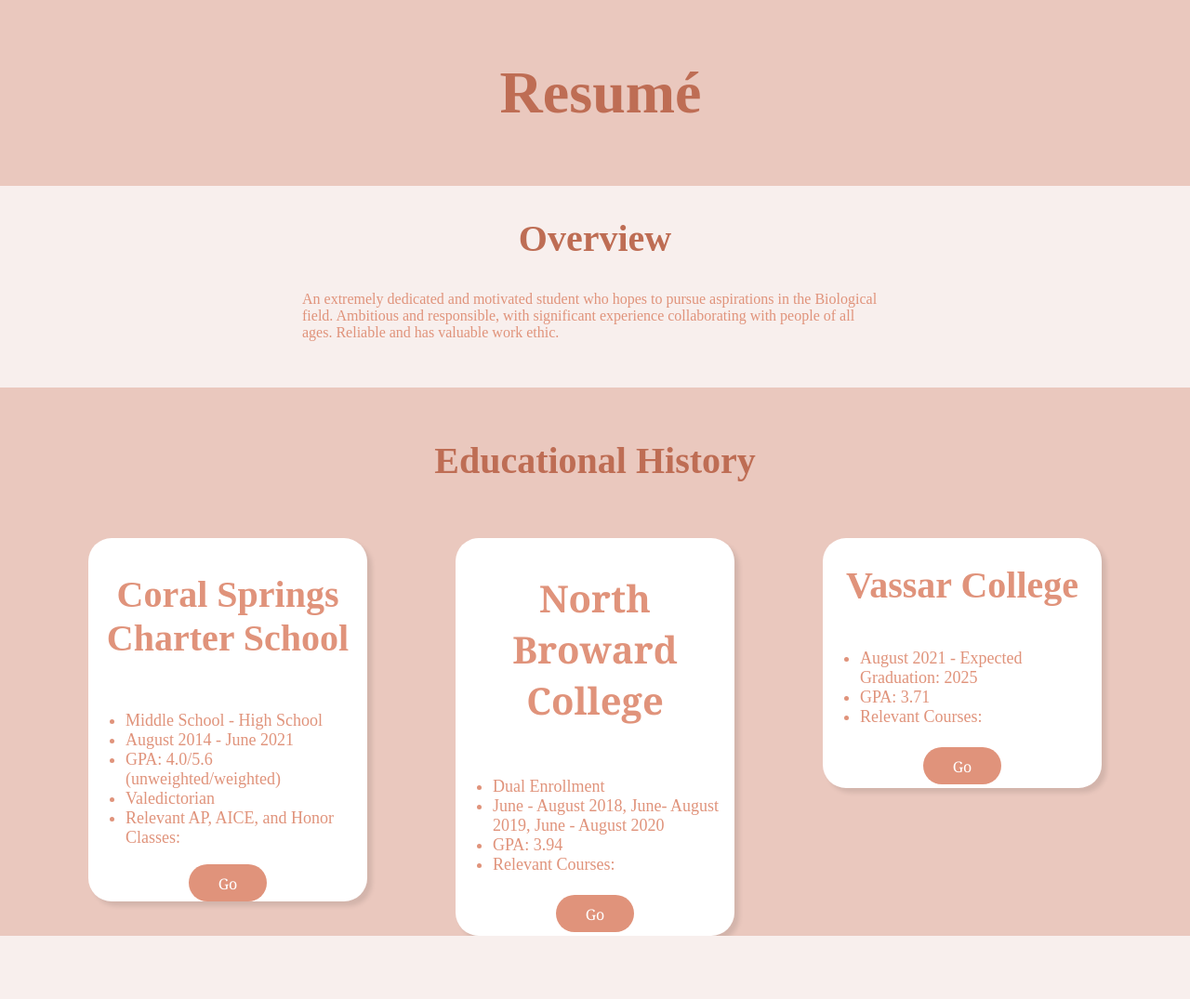
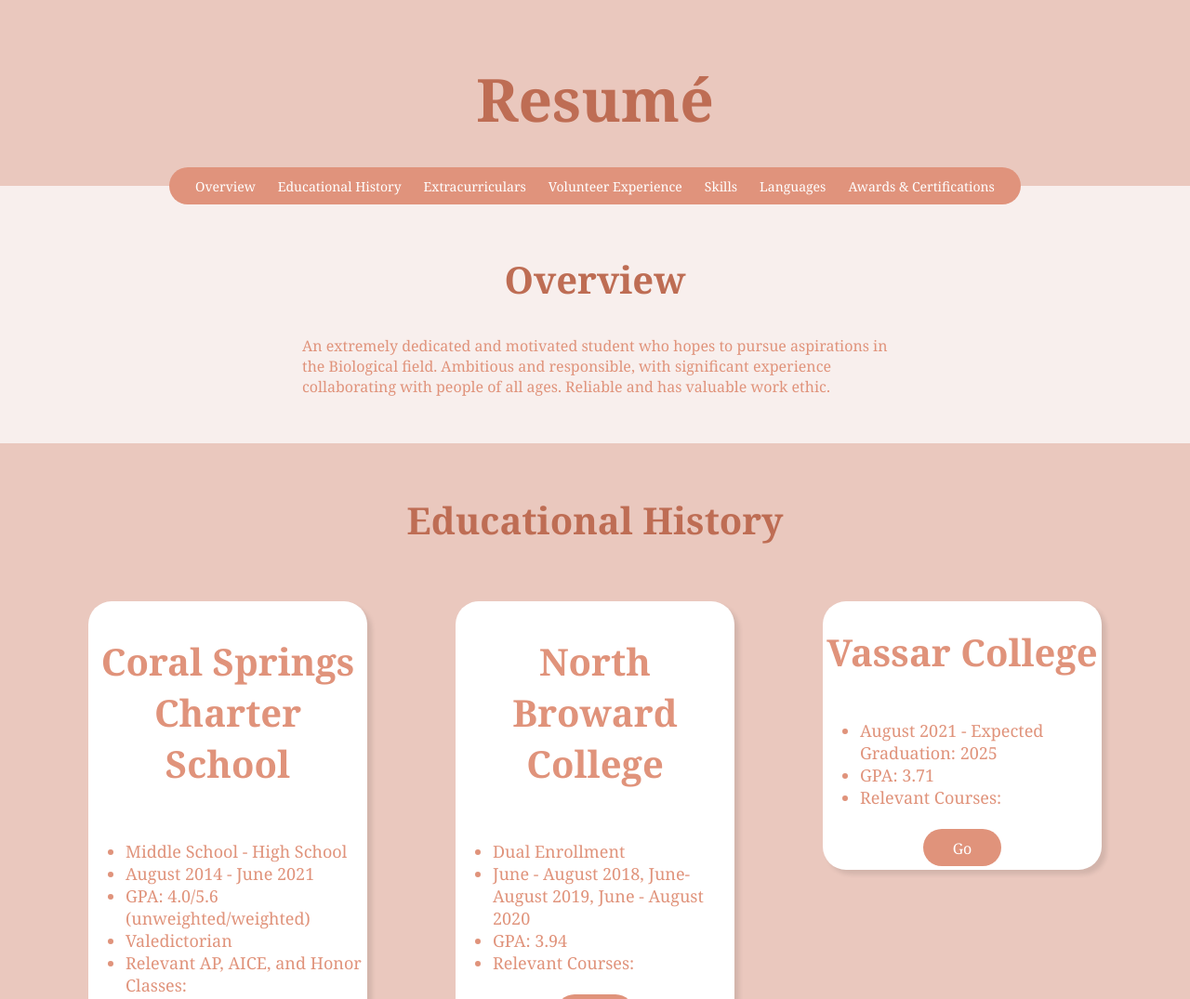
Before and after one commit to justinlee0777/ecommerce-site, a website: page resume/index.html in a window 1280 px wide. Shown: the top 1075 px of the page at 93% size. Before the commit the page ends 1007 px from the top, so only its background shows below. Drawn offline with Linux system fonts and the light colour scheme.

Commit message:
Add navigation bar to resume page

```diff
--- a/resume/index.css
+++ b/resume/index.css
@@ -1,9 +1,9 @@
 html {
-    font-family: "Times New Roman";
+    font-family: Georgia;
 }
 
 body {
-    background-color: rgb(248,239,237);
+    background-color: rgb(248, 239, 237);
     margin: 0px;
 }
 
@@ -11,18 +11,20 @@
     position: relative;
     text-align: center;
 }
+
 .rectangle {
     width: 0;
     height: 0;
     border-style: solid;
     border-width: 200px 50vw 0 50vw;
-    border-color: rgb(234,200,190);
+    border-color: rgb(234, 200, 190);
 }
 
 .resume {
     position: absolute;
     top: 20px;
-    left: 42vw;
+    left: 50%;
+    transform: translateX(-50%);
     color: rgb(190, 109, 84);
     font-size: 64px;
     text-align: center;
@@ -35,7 +37,7 @@
 }
 
 .container2 {
-    background-color: rgb(234,200,190);
+    background-color: rgb(234, 200, 190);
     display: flex;
     flex-direction: column;
     align-items: center;
@@ -64,7 +66,7 @@
 }
 
 .container3 {
-    position:  relative;
+    position: relative;
 }
 
 .coralsprings {
@@ -98,12 +100,14 @@
 
 .relevant-ap-aice-and-honors-classes:hover {
     color: white;
-    background-color: rgb(248,239,237);
+    background-color: rgb(248, 239, 237);
     opacity: 1;
 }
 
-.curvedrectangle,.curvedrectangle2,.curvedrectangle3 {
-    display:  flex;
+.curvedrectangle,
+.curvedrectangle2,
+.curvedrectangle3 {
+    display: flex;
     flex-direction: column;
     align-items: center;
     width: 300px;
@@ -151,7 +155,7 @@
 
 .relevant-dual-enrollment-classes:hover {
     color: white;
-    background-color: rgb(248,239,237);
+    background-color: rgb(248, 239, 237);
     opacity: 1;
 }
 
@@ -186,8 +190,32 @@
 
 .relevant-vassar-classes:hover {
     color: white;
-    background-color: rgb(248,239,237);
+    background-color: rgb(248, 239, 237);
     opacity: 1;
 }
 
-margin-right
+.navigation-bar {
+    background-color: rgb(224, 147, 124);
+    border-radius: 20px;
+    display: inline-flex;
+    height: 40px;
+    margin: 0 auto;
+    padding: 0 16px;
+    transform: translateY(-50%);
+}
+
+.navigation-bar-item {
+    background: none;
+    border: none;
+    color: white;
+    cursor: pointer;
+    flex: none;
+    font-family: Georgia;
+    font-size: 14px;
+    padding: 0 12px;
+    transition-duration: 0.4s;
+}
+
+.navigation-bar-item:hover {
+    color: rgb(190, 109, 84);
+}
--- a/resume/index.html
+++ b/resume/index.html
@@ -4,21 +4,34 @@
 <head>
     <link rel="stylesheet" href="./index.css">
 </head>
+
 <body>
     <div class="content">
         <div class="container">
             <div class="rectangle"></div>
             <h1 class="resume">Resume&#769</h1>
+            <div class="navigation-bar">
+                <button class="navigation-bar-item">Overview</button>
+                <button class="navigation-bar-item">Educational History</button>
+                <button class="navigation-bar-item">Extracurriculars</button>
+                <button class="navigation-bar-item">Volunteer Experience</button>
+                <button class="navigation-bar-item">Skills</button>
+                <button class="navigation-bar-item">Languages</button>
+                <button class="navigation-bar-item">Awards & Certifications</button>
+            </div>
         </div>
         <div class="center">
             <h2 class="overview">Overview</h2>
-            <p class="description">An extremely dedicated and motivated student who hopes to pursue aspirations in the Biological field. Ambitious and responsible, with significant experience collaborating with people of all ages. Reliable and has valuable work ethic.</p>
+            <p class="description">An extremely dedicated and motivated student who hopes to pursue aspirations in the
+                Biological field. Ambitious and responsible, with significant experience collaborating with people of
+                all ages. Reliable and has valuable work ethic.</p>
         </div>
         <div class="container2">
             <h3 class="educationalhistory">Educational History</h3>
             <div class="row">
                 <div class="container3">
-                    <div class="curvedrectangle"><h1 class="coralsprings">Coral Springs Charter School</h1>
+                    <div class="curvedrectangle">
+                        <h1 class="coralsprings">Coral Springs Charter School</h1>
                         <ul class="info">
                             <li> Middle School - High School</li>
                             <li> August 2014 - June 2021</li>
@@ -26,27 +39,32 @@
                             <li> Valedictorian </li>
                             <li> Relevant AP, AICE, and Honor Classes:</li>
                         </ul>
-                        <button class="relevant-ap-aice-and-honors-classes">Go</a></div>
+                        <button class="relevant-ap-aice-and-honors-classes">Go</a>
+                    </div>
 
                 </div>
                 <div class="container4">
-                <div class="curvedrectangle2"><h1 class="northbroward">North Broward College</h1>
+                    <div class="curvedrectangle2">
+                        <h1 class="northbroward">North Broward College</h1>
                         <ul class="info2">
                             <li> Dual Enrollment</li>
                             <li> June - August 2018, June- August 2019, June - August 2020</li>
                             <li> GPA: 3.94 </li>
                             <li> Relevant Courses: </li>
                         </ul>
-                     <button class="relevant-dual-enrollment-classes">Go</a></div>
+                        <button class="relevant-dual-enrollment-classes">Go</a>
+                    </div>
                 </div>
                 <div class="container5">
-                <div class="curvedrectangle3"> <h1 class="vassarcollege">Vassar College</h1>
+                    <div class="curvedrectangle3">
+                        <h1 class="vassarcollege">Vassar College</h1>
                         <ul class="info3">
                             <li> August 2021 - Expected Graduation: 2025</li>
                             <li> GPA: 3.71 </li>
                             <li> Relevant Courses: </li>
                         </ul>
-                     <button class="relevant-vassar-classes">Go</a></div>
+                        <button class="relevant-vassar-classes">Go</a>
+                    </div>
                 </div>
             </div>
         </div>
```
Lines whose indentation alone changed are shown as unchanged.
